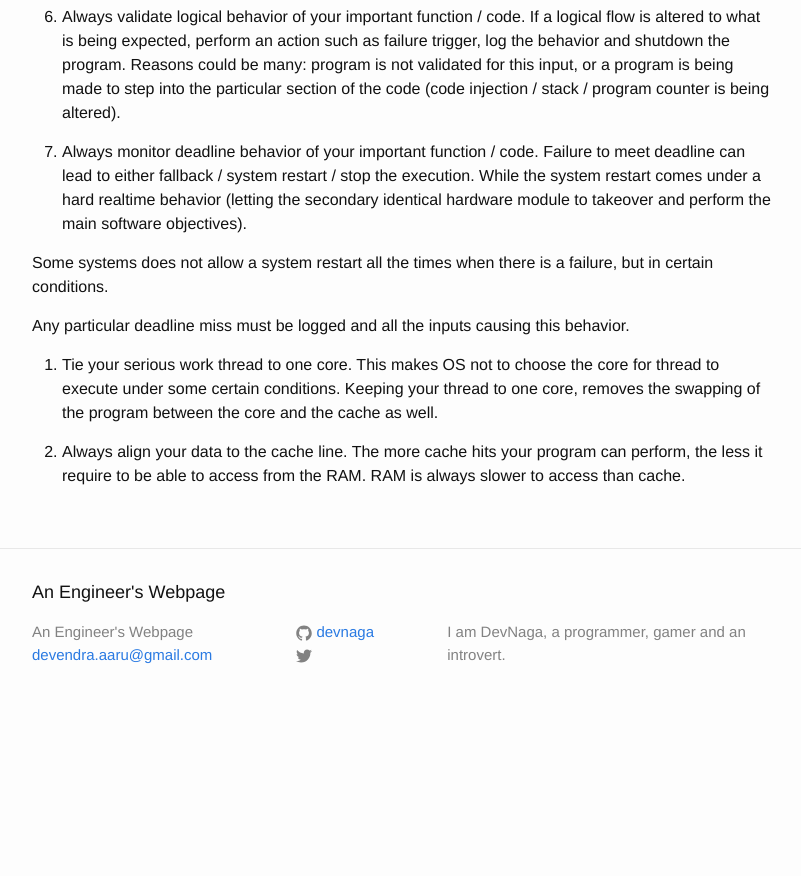
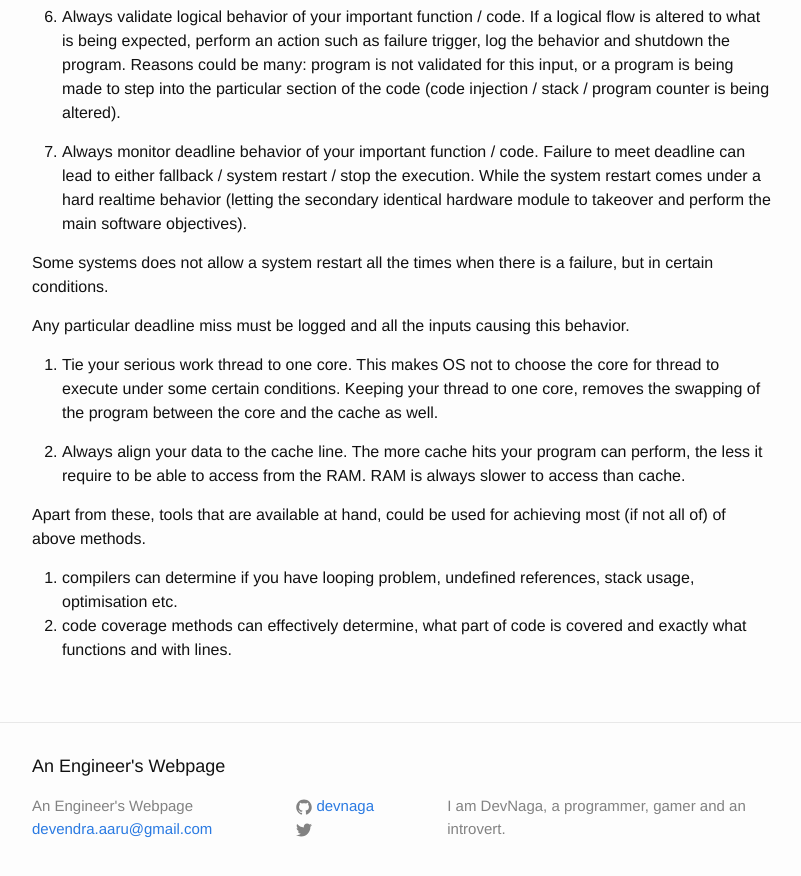
Before and after one commit to DevNaga/devnaga.github.io, a Jekyll site: the page built from _posts/2019-07-21-creating-realtime-and-safe-programs.markdown, in a window 1280 px wide and 900 px high, scrolled down 2793 px. Shown: the top 876 px of the window, without its empty margins (238-1039 px from the left). Built offline with Jekyll 4.4.1, drawn with Linux system fonts in a browser that asks for light colours; before the commit the page ends 3519 px from its top, so only the background shows below that.

Commit message:
Update 2019-07-21-creating-realtime-and-safe-programs.markdown

```diff
--- a/_posts/2019-07-21-creating-realtime-and-safe-programs.markdown
+++ b/_posts/2019-07-21-creating-realtime-and-safe-programs.markdown
@@ -66,7 +66,6 @@ Remember that when using TCP connections, aggregation can happen, thus causing t
 
 5. Always monitor hardware faults. Some hardware could provide fault information via some special protocol, use it and always monitor via the interface. Take necessary action (fallback, shutdown, erase) when a fault is being reported.
 
-
 ### 2. (soft) realtime behavior
 
 1. **NEVER** call `sleep`, `std::chrono::this_thread::sleep_for`. It makes your program to context switch. More over, it again depends on the OS scheduler - it may swap out the program causing it to take time to load again. Rather use OS supported event based system calls to wait on.
@@ -90,3 +89,9 @@ Any particular deadline miss must be logged and all the inputs causing this beha
 7. Tie your serious work thread to one core. This makes OS not to choose the core for thread to execute under some certain conditions. Keeping your thread to one core, removes the swapping of the program between the core and the cache as well.
 
 8. Always align your data to the cache line. The more cache hits your program can perform, the less it require to be able to access from the RAM. RAM is always slower to access than cache.
+
+
+Apart from these, tools that are available at hand, could be used for achieving most (if not all of) of above methods.
+
+1. compilers can determine if you have looping problem, undefined references, stack usage, optimisation etc.
+2. code coverage methods can effectively determine, what part of code is covered and exactly what functions and with lines.
```
